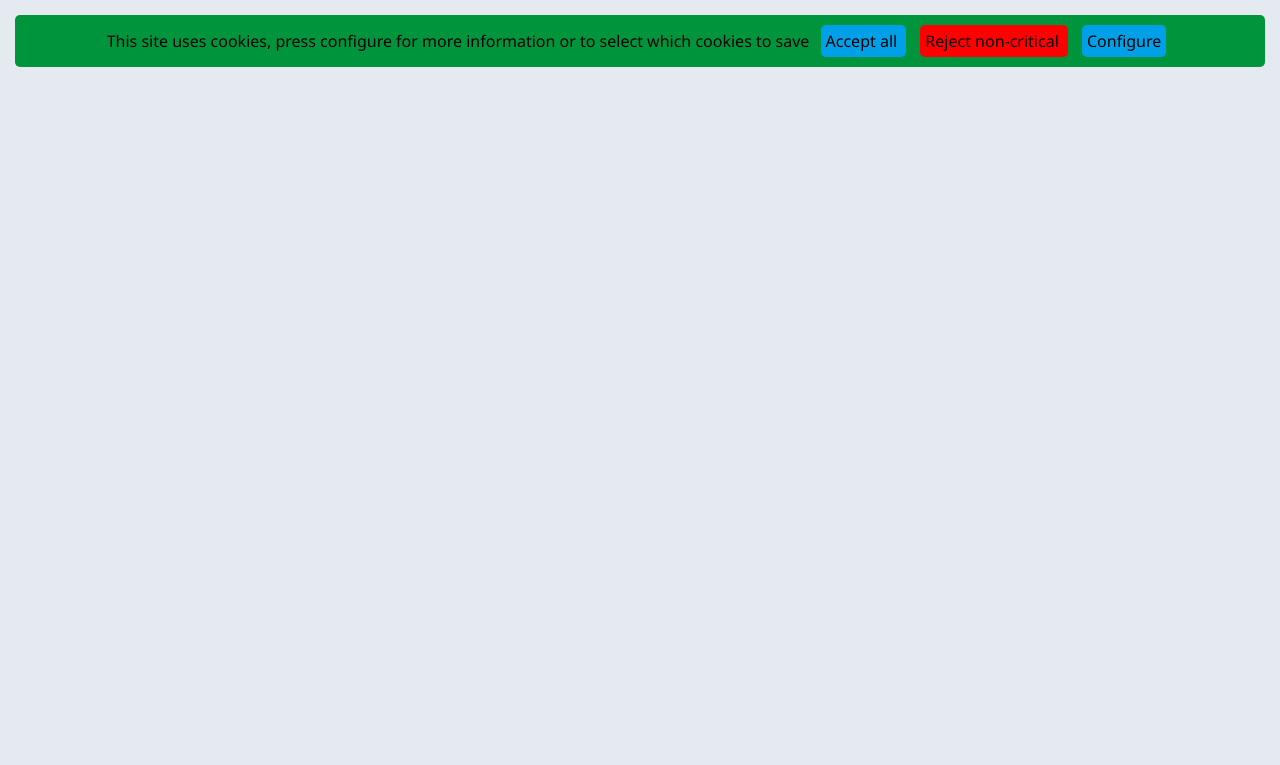
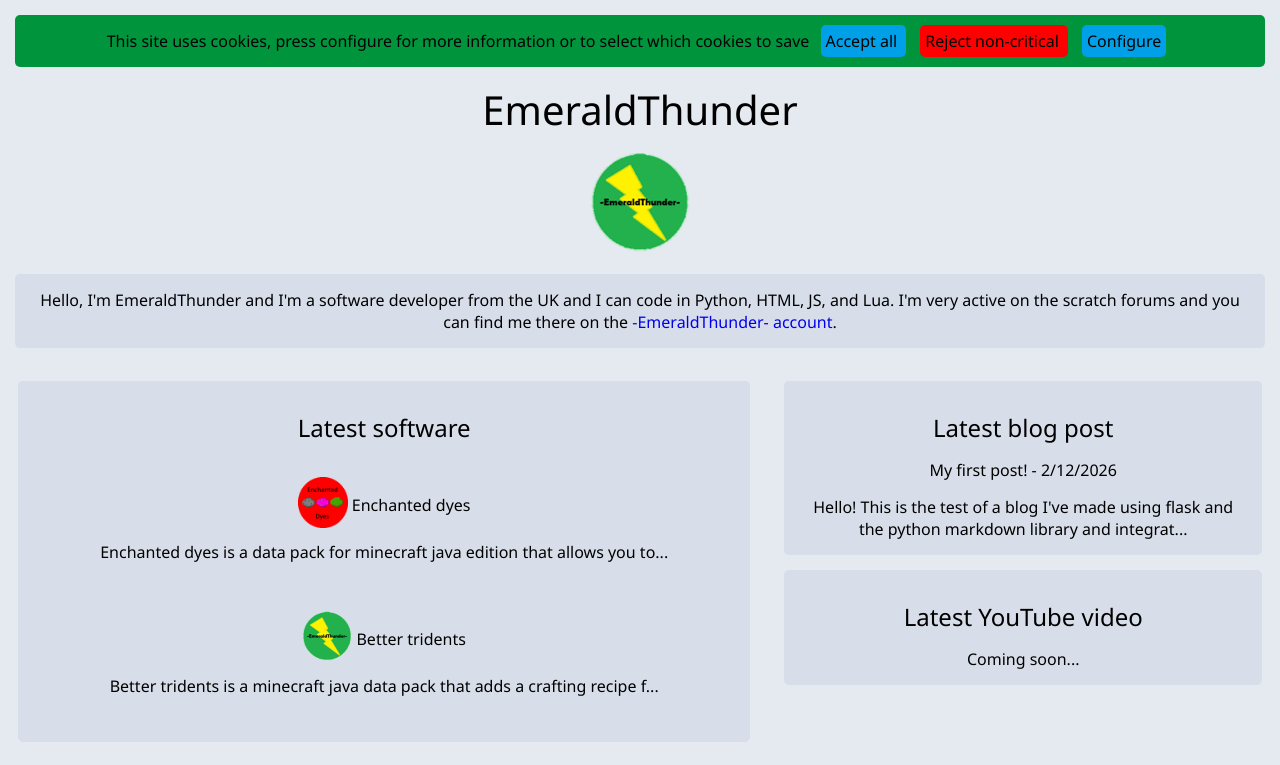
Before and after one commit to EmeraldThunder1/my-website, a Flask app: page / in a window 1280 px wide. Shown: the part 50-815 px from the top of the page. Before the commit the page ends 117 px from the top, so only its background shows below. Run offline with Flask 2, Linux system fonts and the light colour scheme; some libraries are stand-ins or nearby versions.

Commit message:
Added homepage

```diff
--- a/data/software.json
+++ b/data/software.json
@@ -2,7 +2,7 @@
     "software": [
         {
             "name": "Enchanted dyes",
-            "description": "Craftable enchantments is a data pack for minecraft java edition that allows you to craft enchantments using different colours of dyes",
+            "description": "Enchanted dyes is a data pack for minecraft java edition that allows you to craft enchantments using different colours of dyes. Simply place the dye in the crafting grid with the item you would like to enchant. Press download from source for a table of enchantments",
             "url": "https://github.com/EmeraldThunder1/enchanted-dyes",
             "icon": "/static/images/icons/enchanted-dyes.png"
         },
--- a/main.py
+++ b/main.py
@@ -28,6 +28,7 @@ class Software:
         self.url = self.getUrl()
         self.icon = icon
         self.repo = self.getRepo()
+        self.summary = description[:75] + "..."
 
     def getUrl(self):
         return self.name.lower().replace(" ", "-")
@@ -41,7 +42,10 @@ blogPath = './data/posts/'
 
 @app.route('/')
 def index():
-    return render_template('index.html')
+    latestPost = sortPosts(getPosts())[0]
+    latestSoftware = getSoftware()[-5:]
+
+    return render_template('index.html', post=latestPost, software=latestSoftware)
 
 @app.errorhandler(404)
 def not_found(e):
@@ -135,6 +139,25 @@ def getPosts():
 
     return posts
 
+def sortPosts(posts):
+    while True:
+        swapped = False
+        i = 0
+        while i < len(posts) - 1:
+            if posts[i].date < posts[i + 1].date:
+                posts[i], posts[i + 1] = posts[i + 1], posts[i]
+                swapped = True
+
+            i += 1
+
+        if not swapped:
+            break
+
+    return posts
+
+def getLatestSoftware():
+    pass
+
 
 @app.route('/blog/', methods=['GET', 'POST'])
 def blog():
@@ -220,5 +243,10 @@ def download(download_name):
 
     return render_template('download.html', software=download)
 
+@app.route('/api/video/')
+def video_api():
+    pass
+
+
 
 app.run('localhost')
--- a/static/css/index.css
+++ b/static/css/index.css
@@ -217,6 +217,10 @@
     width: 100%;
 }
 
+.width-50 {
+    width: 50%
+}
+
 .top-0 {
     top: 0;
 }
@@ -237,6 +241,10 @@
     vertical-align: top;
 }
 
+.align-left {
+    text-align: left;
+}
+
 .left-auto {
     margin-left: auto;
 }
@@ -245,8 +253,16 @@
     margin-right: auto;
 }
 
-.width-50 {
-    width: 50%;
+.width-60 {
+    width: 60%;
+}
+
+.width-40 {
+    width: 40%;
+}
+
+.width-70 {
+    width: 70%;
 }
 
 .mono-font {
@@ -268,3 +284,13 @@
 .italic {
     font-style: italic;
 }
+
+.half-img {
+    width: 50px;
+    height: 51px;
+}
+
+.yt-frame-size {
+    width: 325px;
+    height: 240px;
+}
--- a/templates/download.html
+++ b/templates/download.html
@@ -52,7 +52,7 @@
                                     </span>
                                 </div>
 
-                                <a href="{{software.fileUrl}}" class="no-decoration light-colour">
+                                <a href="{{software.fileUrl}}" class="no-decoration light-colour" target="_blank">
                                     <div class="button-margin button-padding green rounded hover">
                                         Download from source
                                     </div>
--- a/templates/index.html
+++ b/templates/index.html
@@ -15,6 +15,74 @@
         {%include "popups/noscript.html"%}
         {%include "popups/cookieConsent.html"%}
 
+        <div class="centre text-large popup-margin">
+            EmeraldThunder
+        </div>
+        <div class="centre popup-margin">
+            <img src="/static/images/logo.png">
+        </div>
+        <div class="centre popup-margin popup-padding light-section rounded">
+            Hello, I'm EmeraldThunder and I'm a software developer from the UK and I can code in Python, HTML, JS, and Lua.
+            I'm very active on the scratch forums and you can find me there on the <a href="https://scratch.mit.edu/users/-EmeraldThunder-" class="no-decoration dark-link" target="_blank">-EmeraldThunder- account</a>.
+        </div>
+
+        <div class="centre">
+            <table class="inline-block">
+                <tbody>
+                    <td class="align-top width-60">
+                        <div class="popup-margin light-section rounded popup-padding">
+                            <div class="text-medium popup-margin">
+                                Latest software
+                            </div>
+                            {%for download in software%}
+                            <a href="{{download.url}}" class="no-decoration light-colour">
+                                <div class="popup-margin popup-padding rounded light-software">
+                                    <table class="inline-block">
+                                        <tbody>
+                                            <tr>
+                                                <td>
+                                                    <img src="{%if download.icon%}{{download.icon}}{%else%}/static/images/logo.png{%endif%}" class="half-img">
+                                                </td>
+                                                <td>
+                                                    {{download.name}}
+                                                </td>
+                                            </tr>
+                                        </tbody>
+                                    </table>
+                                    <br>
+                                    {{download.summary}}
+                                </div>
+                            </a>
+                            {%endfor%}
+                        </div>
+                    </td>
+                    <td class="align-top width-40">
+                        <div>
+                            <a href="blog/post/{{post.url}}" class="no-decoration light-colour">
+                                <div class="popup-margin popup-margin light-section rounded popup-padding light-software">
+                                    <div class="text-medium popup-margin">
+                                        Latest blog post
+                                    </div>
+                                    <div class="popup-margin">
+                                        {{post.title}} - {{post.date.day}}/{{post.date.month}}/{{post.date.year}}
+                                    </div>
+                                    <div>
+                                        {{post.sample}}
+                                    </div>
+                                </div>
+                            </a>
+                            <div id="youtube-integeration" class="popup-margin light-section rounded popup-padding">
+                                <div class="text-medium popup-margin">
+                                    Latest YouTube video
+                                </div>
+                                Coming soon...
+                            </div>
+                        </div>
+                    </td>
+                </tbody>
+            </table>
+        </div>
+
         <!--TODO: Implement sections-->
         <script src="/static/js/switchTheme.js"></script>
         <script src="/static/js/cookies.js"></script>
```
